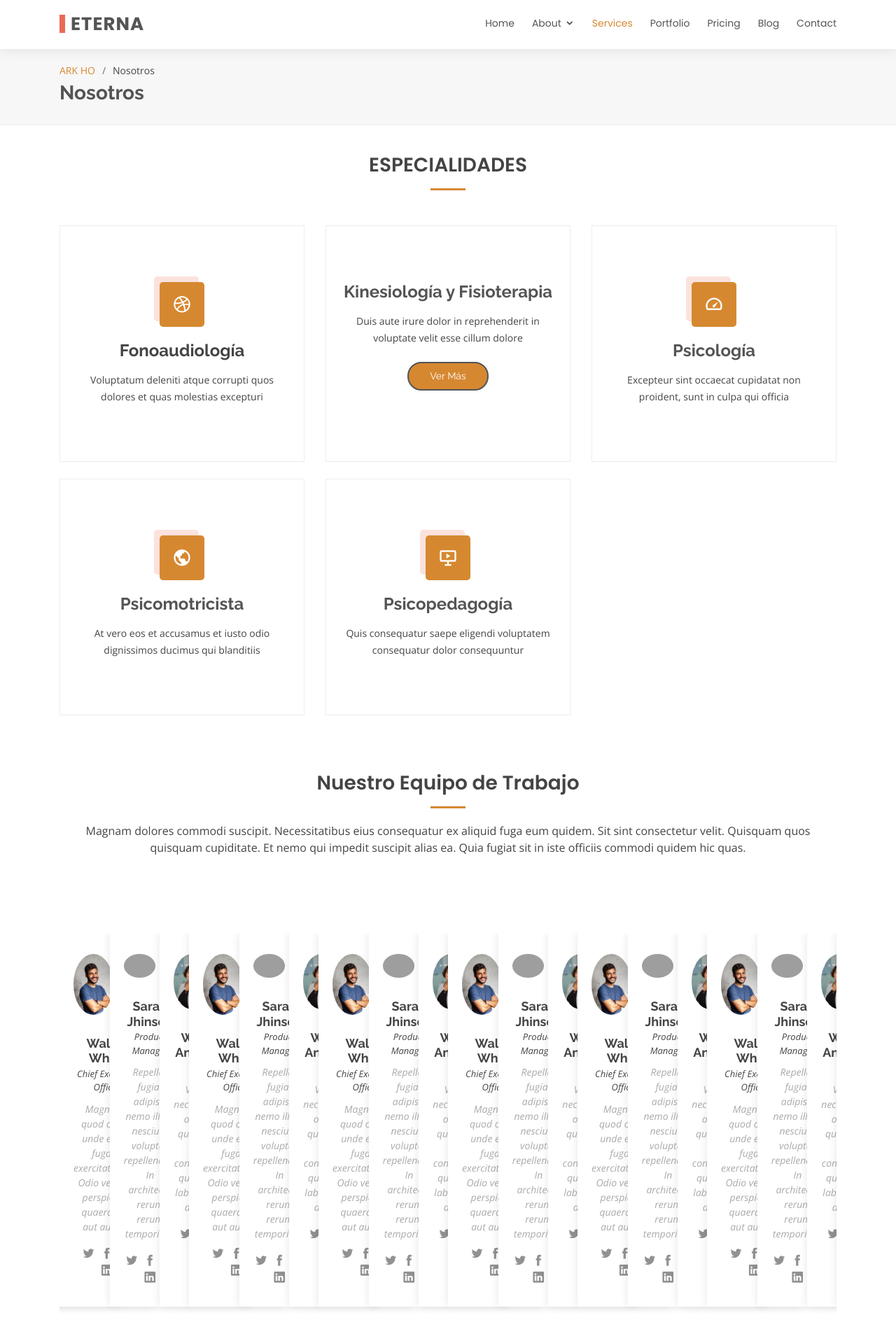
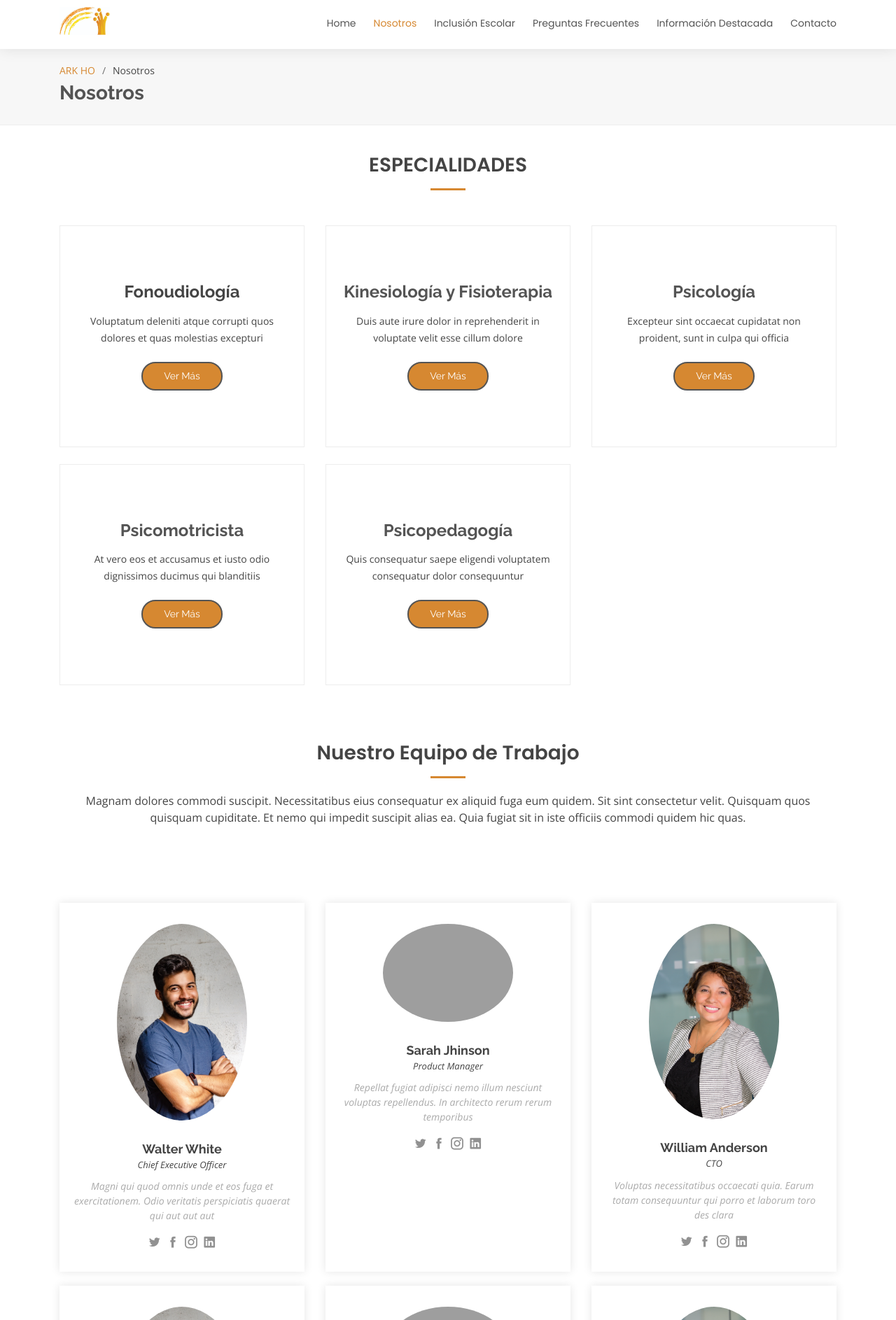
Before and after one commit to nico91d/TrabajoF, a PHP site: page /nosotros.php in a window 1280 px wide. Shown: the top 1886 px of the page at 70% size. Run offline with PHP 8.4, Linux system fonts and the light colour scheme; grey boxes are pictures that could not be loaded.

Commit message:
Update nosotros.php

```diff
--- a/nosotros.php
+++ b/nosotros.php
@@ -26,53 +26,25 @@
 
   <!-- Template Main CSS File -->
   <link href="assets/css/style.css" rel="stylesheet">
-
-  <!-- =======================================================
-  * Template Name: Eterna - v2.0.0
-  * Template URL: https://bootstrapmade.com/eterna-free-multipurpose-bootstrap-template/
-  * Author: BootstrapMade.com
-  * License: https://bootstrapmade.com/license/
-  ======================================================== -->
 </head>
 
 <body>
-
-  <!-- ======= Header ======= -->
+  <?php include ('conexion.php'); ?>
   <header id="header">
     <div class="container d-flex">
 
       <div class="logo mr-auto">
-        <h1 class="text-light"><a href="index.html"><span>Eterna</span></a></h1>
-        <!-- Uncomment below if you prefer to use an image logo -->
-        <!-- <a href="index.html"><img src="assets/img/logo.png" alt="" class="img-fluid"></a>-->
+        <a href="index.php"><img src="assets/img/menu/logo.png" alt="" class="img-fluid"></a>
       </div>
 
       <nav class="nav-menu d-none d-lg-block">
         <ul>
-          <li><a href="index.html">Home</a></li>
-
-          <li class="drop-down"><a href="#">About</a>
-            <ul>
-              <li><a href="about.html">About Us</a></li>
-              <li><a href="team.html">Team</a></li>
-
-              <li class="drop-down"><a href="#">Drop Down 2</a>
-                <ul>
-                  <li><a href="#">Deep Drop Down 1</a></li>
-                  <li><a href="#">Deep Drop Down 2</a></li>
-                  <li><a href="#">Deep Drop Down 3</a></li>
-                  <li><a href="#">Deep Drop Down 4</a></li>
-                  <li><a href="#">Deep Drop Down 5</a></li>
-                </ul>
-              </li>
-            </ul>
-          </li>
-
-          <li class="active"><a href="services.html">Services</a></li>
-          <li><a href="portfolio.html">Portfolio</a></li>
-          <li><a href="pricing.html">Pricing</a></li>
-          <li><a href="blog.html">Blog</a></li>
-          <li><a href="contact.html">Contact</a></li>
+          <li><a href="index.php">Home</a></li>
+          <li class="active"><a href="#">Nosotros</a></li>
+          <li><a href="inclusion.php">Inclusión Escolar</a></li>
+          <li><a href="preguntas.php">Preguntas Frecuentes</a></li>
+          <li><a href="ndestacadas.php">Información Destacada</a></li>
+          <li><a href="contacto.php">Contacto</a></li>
 
         </ul>
       </nav><!-- .nav-menu -->
@@ -105,9 +77,18 @@
         <div class="row">
           <div class="col-lg-4 col-md-6 d-flex align-items-stretch">
             <div class="icon-box">
-              <div class="icon"><i class="bx bxl-dribbble"></i></div>
-              <h4><a href=""></a>Fonoaudiología</h4>
+              <h4><a href=""></a>Fonoudiología</h4>
               <p>Voluptatum deleniti atque corrupti quos dolores et quas molestias excepturi</p>
+              <div class="collapse" id="collapseExample">
+                <div class="card card-body" ><p>
+                  Anim pariatur cliche reprehenderit, enim eiusmod high life accusamus terry richardson ad squid. Nihil anim keffiyeh helvetica, craft beer labore wes anderson cred nesciunt sapiente ea proident.</p>
+                </div>
+              </div>
+              <p>
+                <button class="btn buy-btn" type="button" data-toggle="collapse" data-target="#collapseExample" aria-expanded="false" aria-controls="collapseExample" >
+                  Ver Más
+                  </button>
+              </p>
             </div>
           </div>
 
@@ -115,13 +96,13 @@
             <div class="icon-box">
               <h4><a href="">Kinesiología y Fisioterapia</a></h4>
               <p>Duis aute irure dolor in reprehenderit in voluptate velit esse cillum dolore</p>
-              <div class="collapse" id="collapseExample">
-                <div class="card card-body" style="border:none;">
-                  Anim pariatur cliche reprehenderit, enim eiusmod high life accusamus terry richardson ad squid. Nihil anim keffiyeh helvetica, craft beer labore wes anderson cred nesciunt sapiente ea proident.
+              <div class="collapse" id="collapse1">
+                <div class="card card-body" ><p>
+                  Anim pariatur cliche reprehenderit, enim eiusmod high life accusamus terry richardson ad squid. Nihil anim keffiyeh helvetica, craft beer labore wes anderson cred nesciunt sapiente ea proident.</p>
                 </div>
               </div>
               <p>
-                <button class="btn buy-btn" type="button" data-toggle="collapse" data-target="#collapseExample" aria-expanded="false" aria-controls="collapseExample" style="margin-top: 7%;">
+                <button class="btn buy-btn" type="button" data-toggle="collapse" data-target="#collapse1" aria-expanded="false" aria-controls="collapseExample" >
                   Ver Más
                   </button>
               </p>
@@ -130,25 +111,52 @@
 
           <div class="col-lg-4 col-md-6 d-flex align-items-stretch mt-4 mt-lg-0">
             <div class="icon-box">
-              <div class="icon"><i class="bx bx-tachometer"></i></div>
               <h4><a href="">Psicología</a></h4>
               <p>Excepteur sint occaecat cupidatat non proident, sunt in culpa qui officia</p>
+                <div class="collapse" id="collapse2">
+                <div class="card card-body" ><p>
+                  Anim pariatur cliche reprehenderit, enim eiusmod high life accusamus terry richardson ad squid. Nihil anim keffiyeh helvetica, craft beer labore wes anderson cred nesciunt sapiente ea proident.</p>
+                </div>
+              </div>
+              <p>
+                <button class="btn buy-btn" type="button" data-toggle="collapse" data-target="#collapse2" aria-expanded="false" aria-controls="collapseExample" >
+                  Ver Más
+                  </button>
+              </p>
             </div>
           </div>
 
           <div class="col-lg-4 col-md-6 d-flex align-items-stretch mt-4">
             <div class="icon-box">
-              <div class="icon"><i class="bx bx-world"></i></div>
               <h4><a href="">Psicomotricista</a></h4>
               <p>At vero eos et accusamus et iusto odio dignissimos ducimus qui blanditiis</p>
+              <div class="collapse" id="collapse3">
+                <div class="card card-body" ><p>
+                  Anim pariatur cliche reprehenderit, enim eiusmod high life accusamus terry richardson ad squid. Nihil anim keffiyeh helvetica, craft beer labore wes anderson cred nesciunt sapiente ea proident.</p>
+                </div>
+              </div>
+              <p>
+                <button class="btn buy-btn" type="button" data-toggle="collapse" data-target="#collapse3" aria-expanded="false" aria-controls="collapseExample" >
+                  Ver Más
+                  </button>
+              </p>
             </div>
           </div>
 
           <div class="col-lg-4 col-md-6 d-flex align-items-stretch mt-4">
             <div class="icon-box">
-              <div class="icon"><i class="bx bx-slideshow"></i></div>
               <h4><a href="">Psicopedagogía</a></h4>
               <p>Quis consequatur saepe eligendi voluptatem consequatur dolor consequuntur</p>
+              <div class="collapse" id="collapse4">
+                <div class="card card-body" ><p>
+                  Anim pariatur cliche reprehenderit, enim eiusmod high life accusamus terry richardson ad squid. Nihil anim keffiyeh helvetica, craft beer labore wes anderson cred nesciunt sapiente ea proident.</p>
+                </div>
+              </div>
+              <p>
+                <button class="btn buy-btn" type="button" data-toggle="collapse" data-target="#collapse4" aria-expanded="false" aria-controls="collapseExample" >
+                  Ver Más
+                  </button>
+              </p>
             </div>
           </div>
 
@@ -171,7 +179,7 @@
     <!--empieza la seccion team-->
     <section id="team" class="team">
       <div class="container">
-       <div class="owl-carousel clients-carousel">
+
         <div class="row">
           <div class="col-lg-4 col-md-6 d-flex align-items-stretch">
             <div class="member">
@@ -224,19 +232,41 @@
             </div>
           </div>
 
-        </div>
-       </div>
-      </div>
-    </section>
-    <!--termina la seccion team-->
+          <div class="col-lg-4 col-md-6 d-flex align-items-stretch">
+            <div class="member">
+              <img src="assets/img/team/team-1.jpg" alt="">
+              <h4>Walter White</h4>
+              <span>Chief Executive Officer</span>
+              <p>
+                Magni qui quod omnis unde et eos fuga et exercitationem. Odio veritatis perspiciatis quaerat qui aut aut aut
+              </p>
+              <div class="social">
+                <a href=""><i class="icofont-twitter"></i></a>
+                <a href=""><i class="icofont-facebook"></i></a>
+                <a href=""><i class="icofont-instagram"></i></a>
+                <a href=""><i class="icofont-linkedin"></i></a>
+              </div>
+            </div>
+          </div>
 
-    <!-- ======= Clients Section ======= -->
-    <section id="clients" class="clients">
-      <div class="container">
+          <div class="col-lg-4 col-md-6 d-flex align-items-stretch">
+            <div class="member">
+              <img src="assets/img/team/team-2.jpg" alt="">
+              <h4>Sarah Jhinson</h4>
+              <span>Product Manager</span>
+              <p>
+                Repellat fugiat adipisci nemo illum nesciunt voluptas repellendus. In architecto rerum rerum temporibus
+              </p>
+              <div class="social">
+                <a href=""><i class="icofont-twitter"></i></a>
+                <a href=""><i class="icofont-facebook"></i></a>
+                <a href=""><i class="icofont-instagram"></i></a>
+                <a href=""><i class="icofont-linkedin"></i></a>
+              </div>
+            </div>
+          </div>
 
-
-        <div class="owl-carousel clients-carousel row">
-          <div class="col-lg-12 col-md-6 d-flex align-items-stretch">
+          <div class="col-lg-4 col-md-6 d-flex align-items-stretch">
             <div class="member">
               <img src="assets/img/team/team-3.jpg" alt="">
               <h4>William Anderson</h4>
@@ -252,111 +282,22 @@
               </div>
             </div>
           </div>
-          <img src="assets/img/clients/client-1.png" alt="">
-          <img src="assets/img/clients/client-2.png" alt="">
-          <img src="assets/img/clients/client-3.png" alt="">
-          <img src="assets/img/clients/client-4.png" alt="">
-          <img src="assets/img/clients/client-5.png" alt="">
-          <img src="assets/img/clients/client-6.png" alt="">
-          <img src="assets/img/clients/client-7.png" alt="">
-          <img src="assets/img/clients/client-8.png" alt="">
+
         </div>
+      </div>
+    </section>
+    <!--termina la seccion team-->
 
-      </div>
-    </section><!-- End Clients Section -->
+
 
   </main><!-- End #main -->
 
-  <!-- ======= Footer ======= -->
-  <footer id="footer">
-
-    <div class="footer-newsletter">
-      <div class="container">
-        <div class="row">
-          <div class="col-lg-6">
-            <h4>Our Newsletter</h4>
-            <p>Tamen quem nulla quae legam multos aute sint culpa legam noster magna</p>
-          </div>
-          <div class="col-lg-6">
-            <form action="" method="post">
-              <input type="email" name="email"><input type="submit" value="Subscribe">
-            </form>
-          </div>
-        </div>
-      </div>
-    </div>
-
-    <div class="footer-top">
-      <div class="container">
-        <div class="row">
-
-          <div class="col-lg-3 col-md-6 footer-links">
-            <h4>Useful Links</h4>
-            <ul>
-              <li><i class="bx bx-chevron-right"></i> <a href="#">Home</a></li>
-              <li><i class="bx bx-chevron-right"></i> <a href="#">About us</a></li>
-              <li><i class="bx bx-chevron-right"></i> <a href="#">Services</a></li>
-              <li><i class="bx bx-chevron-right"></i> <a href="#">Terms of service</a></li>
-              <li><i class="bx bx-chevron-right"></i> <a href="#">Privacy policy</a></li>
-            </ul>
-          </div>
-
-          <div class="col-lg-3 col-md-6 footer-links">
-            <h4>Our Services</h4>
-            <ul>
-              <li><i class="bx bx-chevron-right"></i> <a href="#">Web Design</a></li>
-              <li><i class="bx bx-chevron-right"></i> <a href="#">Web Development</a></li>
-              <li><i class="bx bx-chevron-right"></i> <a href="#">Product Management</a></li>
-              <li><i class="bx bx-chevron-right"></i> <a href="#">Marketing</a></li>
-              <li><i class="bx bx-chevron-right"></i> <a href="#">Graphic Design</a></li>
-            </ul>
-          </div>
-
-          <div class="col-lg-3 col-md-6 footer-contact">
-            <h4>Contact Us</h4>
-            <p>
-              A108 Adam Street <br>
-              New York, NY 535022<br>
-              United States <br><br>
-              <strong>Phone:</strong> +1 5589 55488 55<br>
-              <strong>Email:</strong> info@example.com<br>
-            </p>
-
-          </div>
-
-          <div class="col-lg-3 col-md-6 footer-info">
-            <h3>About Eterna</h3>
-            <p>Cras fermentum odio eu feugiat lide par naso tierra. Justo eget nada terra videa magna derita valies darta donna mare fermentum iaculis eu non diam phasellus.</p>
-            <div class="social-links mt-3">
-              <a href="#" class="twitter"><i class="bx bxl-twitter"></i></a>
-              <a href="#" class="facebook"><i class="bx bxl-facebook"></i></a>
-              <a href="#" class="instagram"><i class="bx bxl-instagram"></i></a>
-              <a href="#" class="google-plus"><i class="bx bxl-skype"></i></a>
-              <a href="#" class="linkedin"><i class="bx bxl-linkedin"></i></a>
-            </div>
-          </div>
-
-        </div>
-      </div>
-    </div>
-
-    <div class="container">
-      <div class="copyright">
-        &copy; Copyright <strong><span>Eterna</span></strong>. All Rights Reserved
-      </div>
-      <div class="credits">
-        <!-- All the links in the footer should remain intact. -->
-        <!-- You can delete the links only if you purchased the pro version. -->
-        <!-- Licensing information: https://bootstrapmade.com/license/ -->
-        <!-- Purchase the pro version with working PHP/AJAX contact form: https://bootstrapmade.com/eterna-free-multipurpose-bootstrap-template/ -->
-        Designed by <a href="https://bootstrapmade.com/">BootstrapMade</a>
-      </div>
-    </div>
-  </footer><!-- End Footer -->
+ <!-- ======= Footer ======= -->
+  <?php include ('footer.php'); ?>
 
   <a href="#" class="back-to-top"><i class="icofont-simple-up"></i></a>
 
-  <!-- Vendor JS Files -->
+ <!-- Vendor JS Files -->
   <script src="assets/vendor/jquery/jquery.min.js"></script>
   <script src="assets/vendor/bootstrap/js/bootstrap.bundle.min.js"></script>
   <script src="assets/vendor/jquery.easing/jquery.easing.min.js"></script>
@@ -371,6 +312,7 @@
   <!-- Template Main JS File -->
   <script src="assets/js/main.js"></script>
 
+
 </body>
 
 </html>
```
